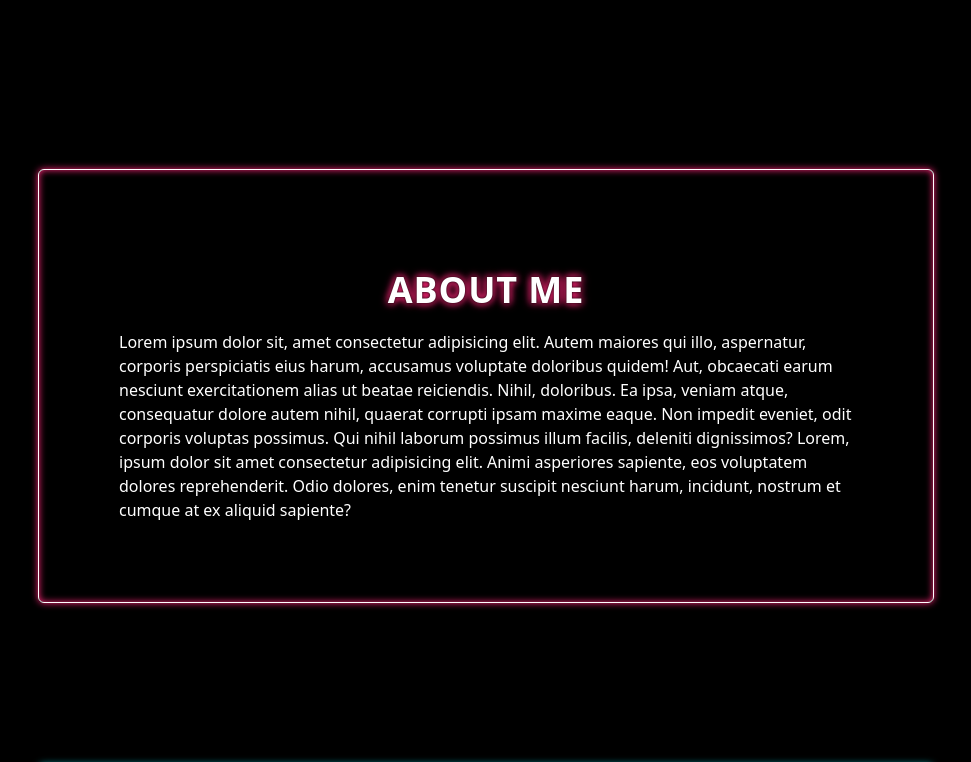
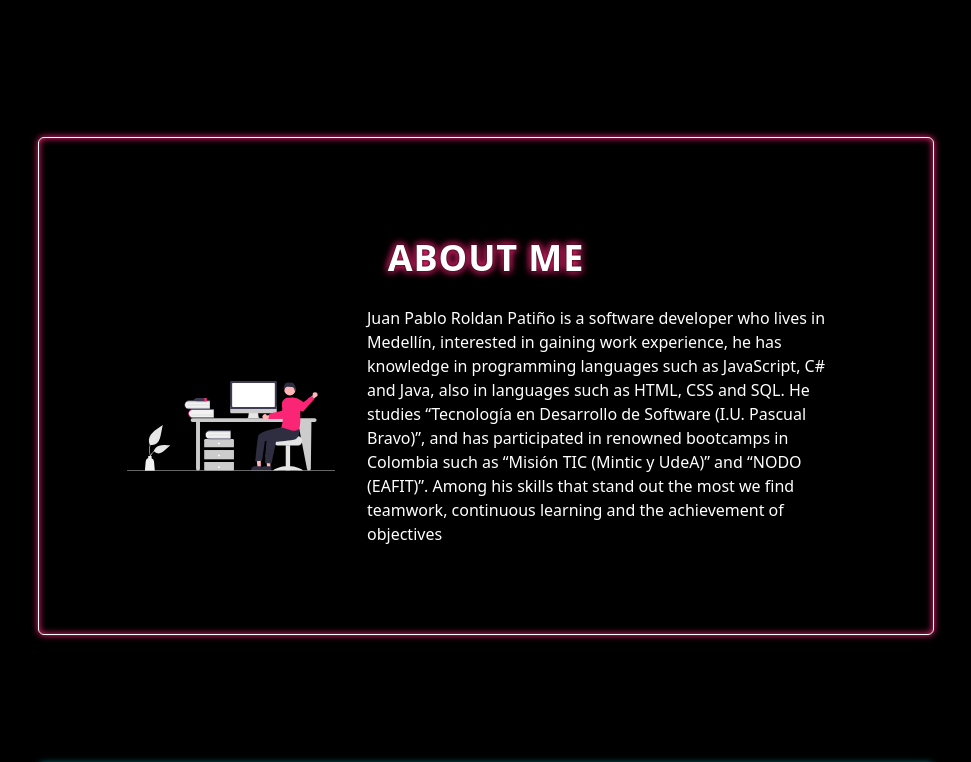
Before and after one commit to JuanPabloRP/portfolio_website, a React (Vite) app: page / in a window 1280 px wide. Shown: the part 780-1542 px from the top of the page, without its empty margins (154-1125 px from the left). Built offline with nearby package versions, Linux system fonts and the light colour scheme.

Commit message:
feat: new styles to for the About section

```diff
--- a/src/pages/Home/About.jsx
+++ b/src/pages/Home/About.jsx
@@ -1,6 +1,7 @@
 //import React from 'react';
 import styled from '@emotion/styled';
 import PropTypes from 'prop-types';
+import hello from '../../assets/svg/hello.svg';
 
 const About = ({ NAVBAR_HEIGHT }) => {
 	const About = styled.section`
@@ -24,23 +25,28 @@ const About = ({ NAVBAR_HEIGHT }) => {
 			id="about"
 			className="flex justify-center items-start py-3 md:items-center "
 		>
-			<article className="border-white border-solid border-[1px] rounded-md mx-2  p-3 max-w-4xl md:p-20">
+			<article className="border-white border-solid border-[1px] rounded-md mx-2  p-3 max-w-4xl md:p-14 lg:p-20">
 				<h2 className="text-4xl text-center font-black uppercase text-black p-5 tracking-wide">
 					About me
 				</h2>
-				<p>
-					Lorem ipsum dolor sit, amet consectetur adipisicing elit. Autem
-					maiores qui illo, aspernatur, corporis perspiciatis eius harum,
-					accusamus voluptate doloribus quidem! Aut, obcaecati earum nesciunt
-					exercitationem alias ut beatae reiciendis. Nihil, doloribus. Ea ipsa,
-					veniam atque, consequatur dolore autem nihil, quaerat corrupti ipsam
-					maxime eaque. Non impedit eveniet, odit corporis voluptas possimus.
-					Qui nihil laborum possimus illum facilis, deleniti dignissimos? Lorem,
-					ipsum dolor sit amet consectetur adipisicing elit. Animi asperiores
-					sapiente, eos voluptatem dolores reprehenderit. Odio dolores, enim
-					tenetur suscipit nesciunt harum, incidunt, nostrum et cumque at ex
-					aliquid sapiente?
-				</p>
+				<div className="flex flex-col justify-center items-center lg:flex-row ">
+					<img
+						src={hello}
+						alt="Hello image"
+						className="max-w-xs w-56 p-2 md:mr-4"
+					/>
+					<p className="p-2">
+						Juan Pablo Roldan Patiño is a software developer who lives in
+						Medellín, interested in gaining work experience, he has knowledge in
+						programming languages such as JavaScript, C# and Java, also in
+						languages such as HTML, CSS and SQL. He studies “Tecnología en
+						Desarrollo de Software (I.U. Pascual Bravo)”, and has participated
+						in renowned bootcamps in Colombia such as “Misión TIC (Mintic y
+						UdeA)” and “NODO (EAFIT)”. Among his skills that stand out the most
+						we find teamwork, continuous learning and the achievement of
+						objectives
+					</p>
+				</div>
 			</article>
 		</About>
 	);
```
Also changed, not shown: src/assets/svg/hello.svg (added).
